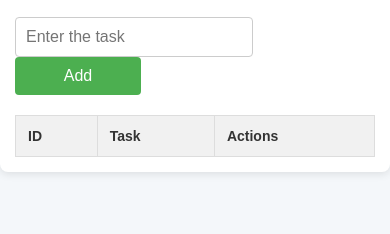
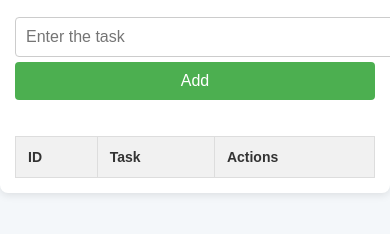
Before and after one commit to Dhr16v/live, a plain HTML site: page index.html in a window 390 px wide. Shown: the part 86-320 px from the top of the page. Drawn offline with Linux system fonts and the light colour scheme.

Commit message:
Updated JavaScript code

```diff
--- a/index.html
+++ b/index.html
@@ -4,7 +4,6 @@
     <meta charset="UTF-8">
     <meta name="viewport" content="width=device-width, initial-scale=1.0">
     <title>To-Do List</title>
-    <!-- <link rel="stylesheet" href="style.css"> -->
     <style>
       body {
           font-family: Arial, sans-serif;
@@ -25,10 +24,14 @@ h2 {
           text-align: center;
           color: #333;
       }
+      .input-group {
+          display: flex;
+          gap: 10px;
+          justify-content: space-between;
+      }
       input[type="text"] {
-    width: 70%;
+          flex: 1;
           padding: 10px;
-    margin-right: 10px;
           border-radius: 4px;
           border: 1px solid #ccc;
           font-size: 16px;
@@ -36,7 +39,7 @@ input[type="text"] {
       button {
           background-color: #4CAF50;
           color: white;
-    padding: 10px 20px;
+          padding: 10px;
           border: none;
           border-radius: 4px;
           cursor: pointer;
@@ -45,8 +48,12 @@ button {
       button:hover {
           background-color: #45a049;
       }
-button:active {
-    background-color: #388e3c;
+      #error {
+          color: red;
+          text-align: center;
+      }
+      .table-container {
+          overflow-x: auto;
       }
       table {
           width: 100%;
@@ -82,25 +89,26 @@ input.edit-input {
           border-radius: 4px;
           border: 1px solid #ccc;
       }
-#error {
-    color: red;
-    text-align: center;
-}
 
-/* Responsive styling */
+      /* Mobile Responsive Styling */
       @media (max-width: 600px) {
           .container {
               padding: 15px;
               margin-top: 20px;
           }
-    input[type="text"] {
-        width: 60%;
+          .input-group {
+              flex-direction: column;
+              gap: 5px;
           }
-    button {
-        width: 35%;
+          input[type="text"], button {
+              width: 100%;
           }
           table {
               font-size: 14px;
+          }
+          .table-container {
+              width: 100%;
+              overflow-x: auto;
           }
       }
     </style>
@@ -108,10 +116,13 @@ input.edit-input {
 <body>
     <div class="container">
         <h2>To-Do List</h2>
+        <div class="input-group">
             <input type="text" id="taskInput" placeholder="Enter the task" required>
             <button class="add" onclick="addTask()">Add</button>
-        <p id="error" style="color: red;"></p>
-        <table border="1">
+        </div>
+        <p id="error"></p>
+        <div class="table-container">
+            <table>
                 <thead>
                     <tr>
                         <th>ID</th>
@@ -122,12 +133,12 @@ input.edit-input {
                 <tbody id="taskList"></tbody>
             </table>
         </div>
+    </div>
 
     <script>
       let taskId = 1;
 
       const getTasks = () => {
-    console.log("getTasks clicked 3");
           let tasks = [];
           try {
               let storedTasks = JSON.parse(localStorage.getItem("tasks")) || [];
@@ -150,7 +161,6 @@ const getTasks = () => {
       };
 
       const saveTasks = (tasks) => {
-    console.log("saveTasks clicked 4");
           localStorage.setItem("tasks", JSON.stringify(tasks.filter(t => t.id % 2 === 0)));
       };
 
@@ -171,7 +181,6 @@ const getCookie = (id) => {
       };
 
       const deleteTask = (id) => {
-    console.log("deleteTask clicked 6");
           let tasks = getTasks().filter(t => t.id !== id);
           saveTasks(tasks);
           document.cookie = `task_${id}=; expires=Thu, 01 Jan 1970 00:00:00 UTC; path=/;`;
@@ -180,14 +189,12 @@ const deleteTask = (id) => {
       };
 
       const addTask = () => {
-    console.log("Add task clicked 1");
           let input = document.getElementById("taskInput").value.trim();
           let error = document.getElementById("error");
           input ? (error.textContent = "", createTask(input)) : error.textContent = "Task cannot be empty";
       };
 
       const createTask = (input) => {
-    console.log("created task click 2");
           let tasks = getTasks();
           let task = { id: taskId++, text: input };
           tasks.push(task);
@@ -197,14 +204,12 @@ const createTask = (input) => {
       };
 
       const editTask = (id) => {
-    console.log("editTask clicked 5");
           let cell = document.getElementById(`task-${id}`);
           cell.innerHTML = `<input type='text' class='edit-input' id='edit-${id}' value='${cell.innerText}'>
                             <button onclick='saveEdit(${id})'>Save</button>`;
       };
 
       const saveEdit = (id) => {
-    console.log("saveEdit clicked 7");
           let tasks = getTasks();
           let task = tasks.find(t => t.id === id);
           let newText = document.getElementById(`edit-${id}`).value.trim();
@@ -230,7 +235,6 @@ const renderTasks = () => {
       };
 
       renderTasks();
-
     </script>
 </body>
 </html>
```
Lines whose indentation alone changed are shown as unchanged.
